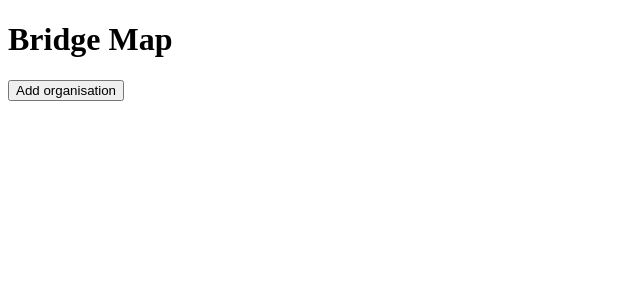
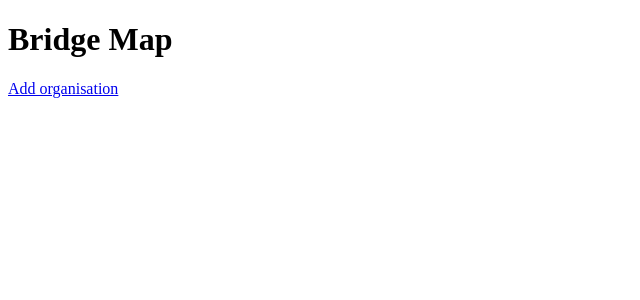
Before and after one commit to Gbaja/GraphqlAuthentication, a React (Create React App) app: page / in a window 1280 px wide. Shown: the top 300 px of the page, without its empty margins (0-640 px from the left). Built offline with nearby package versions, Linux system fonts and the light colour scheme; no server answers.

Commit message:
Used react router to link add organisation button to form page

```diff
--- a/src/components/App.js
+++ b/src/components/App.js
@@ -2,6 +2,7 @@ import { BrowserRouter, Switch, Route } from "react-router-dom";
 
 import React, { Component } from "react";
 import Landing from "./landing/Landing";
+import SignupForm from "./register_organisation/form";
 
 class App extends Component {
   render() {
@@ -9,6 +10,7 @@ class App extends Component {
       <BrowserRouter>
         <Switch>
           <Route exact path="/" component={Landing} />
+          <Route exact path="/signup_form" component={SignupForm} />
         </Switch>
       </BrowserRouter>
     );
--- a/src/components/landing/Landing.js
+++ b/src/components/landing/Landing.js
@@ -1,6 +1,7 @@
 import React, { Component } from "react";
 import { graphql } from "react-apollo";
 import gql from "graphql-tag";
+import { Link } from "react-router-dom";
 
 class Landing extends Component {
   constructor(props) {
@@ -13,7 +14,7 @@ class Landing extends Component {
         <header className="App-header">
           <h1 className="App-title">Bridge Map</h1>
         </header>
-        <button> Add organisation </button>
+        <Link to="/signup_form"> Add organisation </Link>
       </div>
     );
   }
--- a/src/components/register_organisation/form.js
+++ b/src/components/register_organisation/form.js
@@ -1,5 +1,6 @@
 import React, { Component } from "react";
 import { Field, reduxForm } from "redux-form";
+import { connect } from "react-redux";
 
 class OrgRegistrationForm extends Component {
   renderField(field) {
@@ -15,7 +16,7 @@ class OrgRegistrationForm extends Component {
       <div>
         <form>
           <h3> Add organisation </h3>
-          <Field
+          {/* <Field
             label="Organisation name"
             name="organisation_name"
             component={this.renderField}
@@ -30,11 +31,10 @@ class OrgRegistrationForm extends Component {
             name="registered_number"
             component={this.renderField}
           />
-          <Field label="Email" name="email" component={this.renderField} />
+          <Field label="Email" name="email" component={this.renderField} /> */}
         </form>
       </div>
     );
   }
 }
-
-export default reduxForm(OrgRegistrationForm);
+export default OrgRegistrationForm;
```
